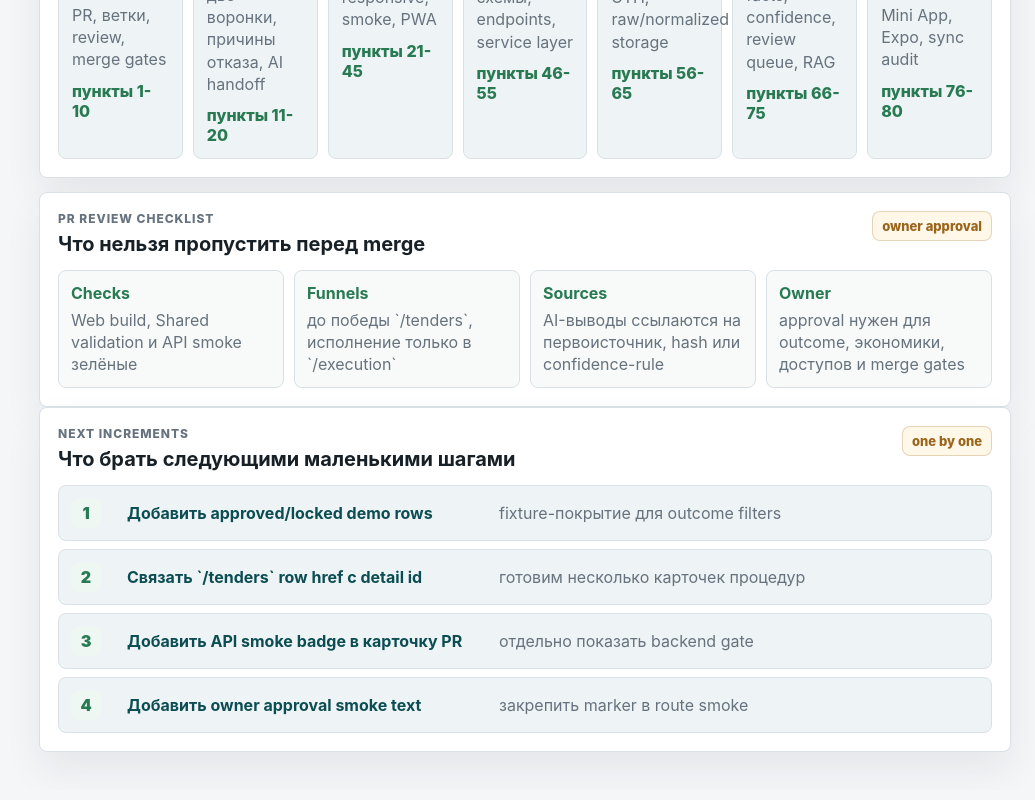
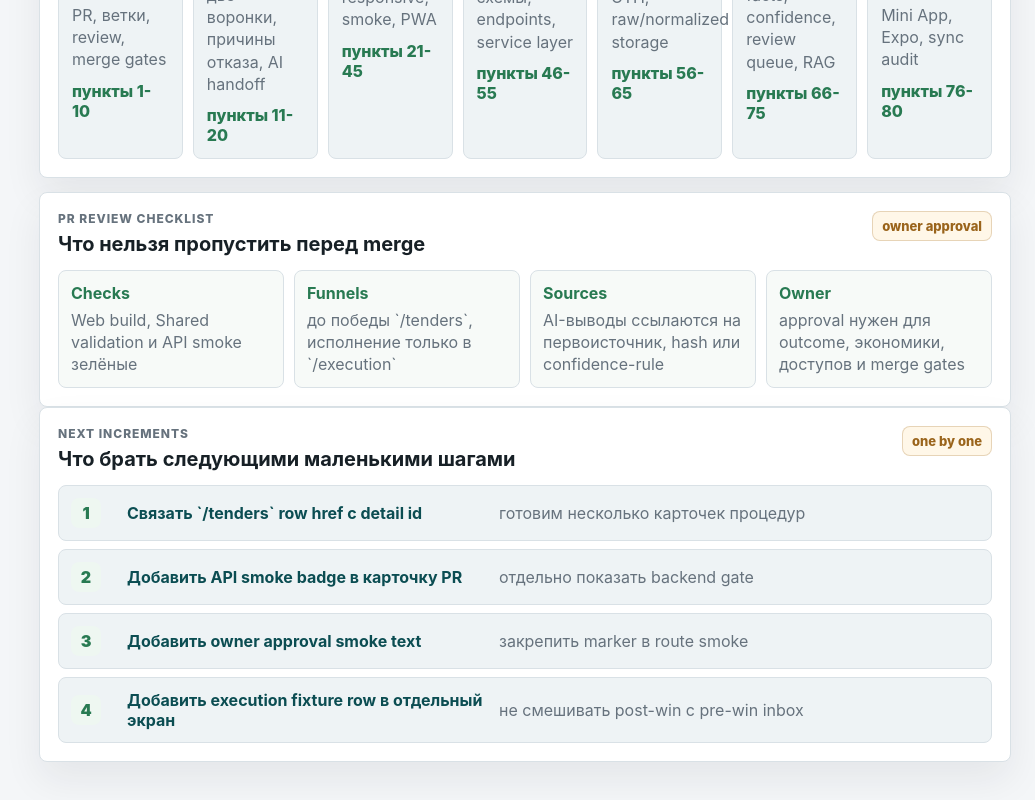
Before and after one commit to info14fourteen-creator/ASTS, a Next.js app in the folder apps/web/: page /plan in a window 1280 px wide. Shown: the part 1138-1938 px from the top of the page, without its empty margins (245-1280 px from the left). Built offline with nearby package versions, Linux system fonts and the light colour scheme.

Commit message:
Add approved and locked demo rows

```diff
--- a/apps/web/app/plan/page.tsx
+++ b/apps/web/app/plan/page.tsx
@@ -20,10 +20,10 @@ const planBlocks = [
 ];
 
 const nextIncrements = [
-  ["1", "Добавить approved/locked demo rows", "fixture-покрытие для outcome filters"],
-  ["2", "Связать `/tenders` row href с detail id", "готовим несколько карточек процедур"],
-  ["3", "Добавить API smoke badge в карточку PR", "отдельно показать backend gate"],
-  ["4", "Добавить owner approval smoke text", "закрепить marker в route smoke"],
+  ["1", "Связать `/tenders` row href с detail id", "готовим несколько карточек процедур"],
+  ["2", "Добавить API smoke badge в карточку PR", "отдельно показать backend gate"],
+  ["3", "Добавить owner approval smoke text", "закрепить marker в route smoke"],
+  ["4", "Добавить execution fixture row в отдельный экран", "не смешивать post-win с pre-win inbox"],
 ];
 
 const cycleRules = [
--- a/apps/web/app/tenders/page.tsx
+++ b/apps/web/app/tenders/page.tsx
@@ -199,8 +199,8 @@ export default function TendersPage() {
                 <span>{outcomeLabel(activeOutcome)}</span>
                 <strong>По этому outcome сейчас нет процедур</strong>
                 <p>
-                  Очередь не сломана: shared fixture пока содержит только suggested pre-win процедуры. Следующий
-                  шаг - добавить approved/locked примеры или открыть полный inbox через All.
+                  Очередь не сломана: выбранный фильтр просто не нашел процедур в текущем наборе. Откройте полный
+                  inbox через All или добавьте новый fixture-сценарий.
                 </p>
               </div>
             ) : null}
```
Also changed, not shown: 2 other files (tests, documents, lock files or other folders).
